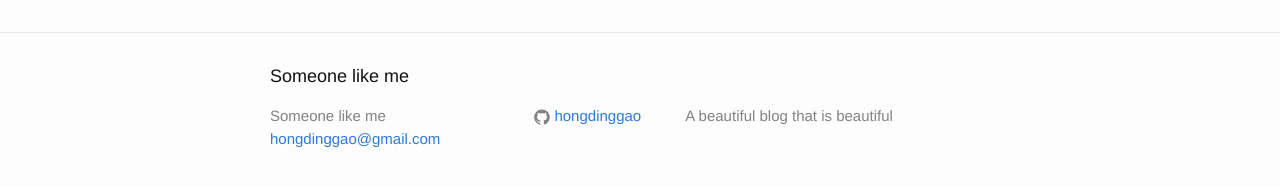
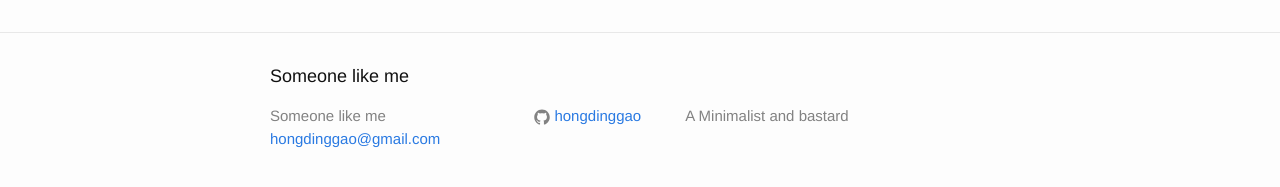
Before and after one commit to hongdinggao/hongdinggao.github.io, a Jekyll site: the page built from about.md, in a window 1280 px wide. Shown: the part 357-544 px from the top of the page. Built offline with Jekyll 4.4.1, drawn with Linux system fonts in a browser that asks for light colours.

Commit message:
change a little bit

```diff
--- a/_config.yml
+++ b/_config.yml
@@ -7,7 +7,7 @@ title: Someone like me
 email: hongdinggao@gmail.com
 
 
-description: A beautiful blog that is beautiful
+description: A Minimalist and bastard
 #baseurl: "" # the subpath of your site, e.g. /blog/
 #url: "http://hongdinggao.github.io"
 #twitter_username: jekyllrb
```
